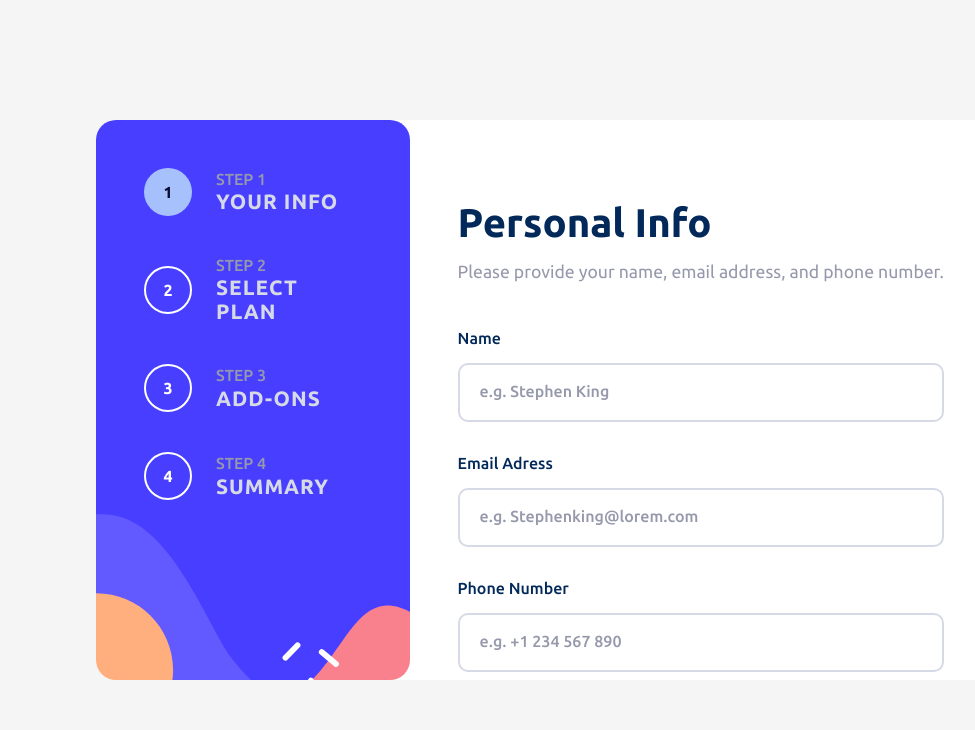
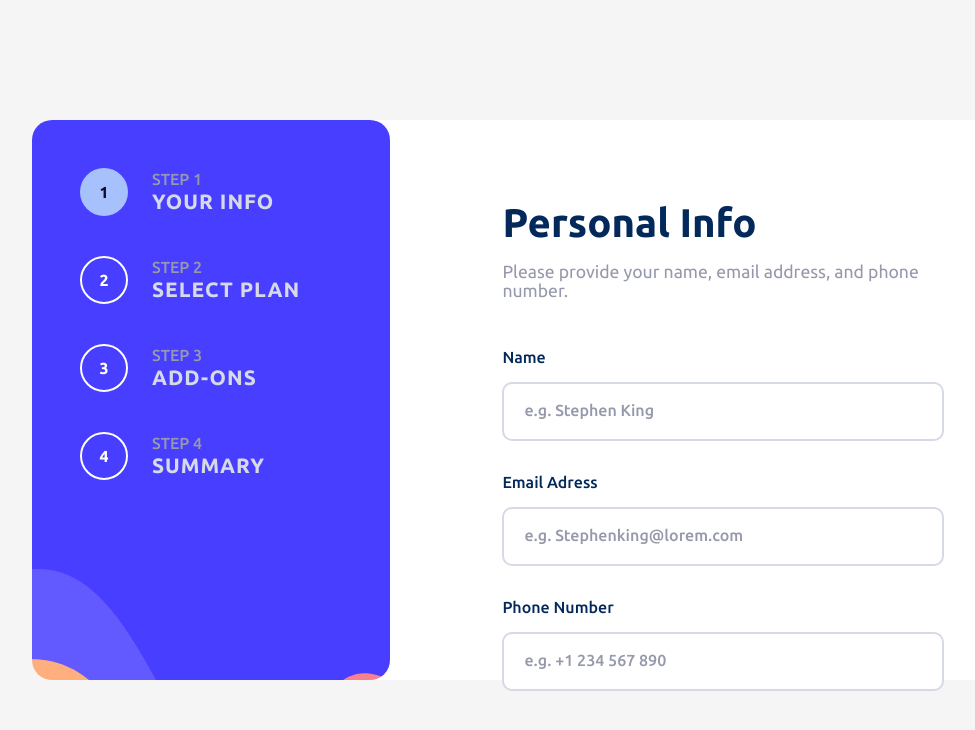
Before and after one commit to kaya70875/multi-step-form-react, a React (Vite) app in the folder multi-step-form/: page / in a window 1280 px wide. Shown: the top 730 px of the page, without its empty margins (96-1071 px from the left). Built offline with nearby package versions, Linux system fonts and the light colour scheme.

Commit message:
update form width andd padding

```diff
--- a/multi-step-form/src/App.css
+++ b/multi-step-form/src/App.css
@@ -10,7 +10,7 @@
 
 .form-wrapper {
     display: flex;
-    width: 70%;
+    width: 80%;
     height: 70%;
     background-color: var(--white);
     border-radius: 20px;
--- a/multi-step-form/src/components/_FormInfoSection.scss
+++ b/multi-step-form/src/components/_FormInfoSection.scss
@@ -5,7 +5,7 @@
     align-items: start;
 
     padding-block: 5em;
-    padding-inline: 3em;
+    padding-inline: 7em;
     gap : 3rem;
 }
 
```
